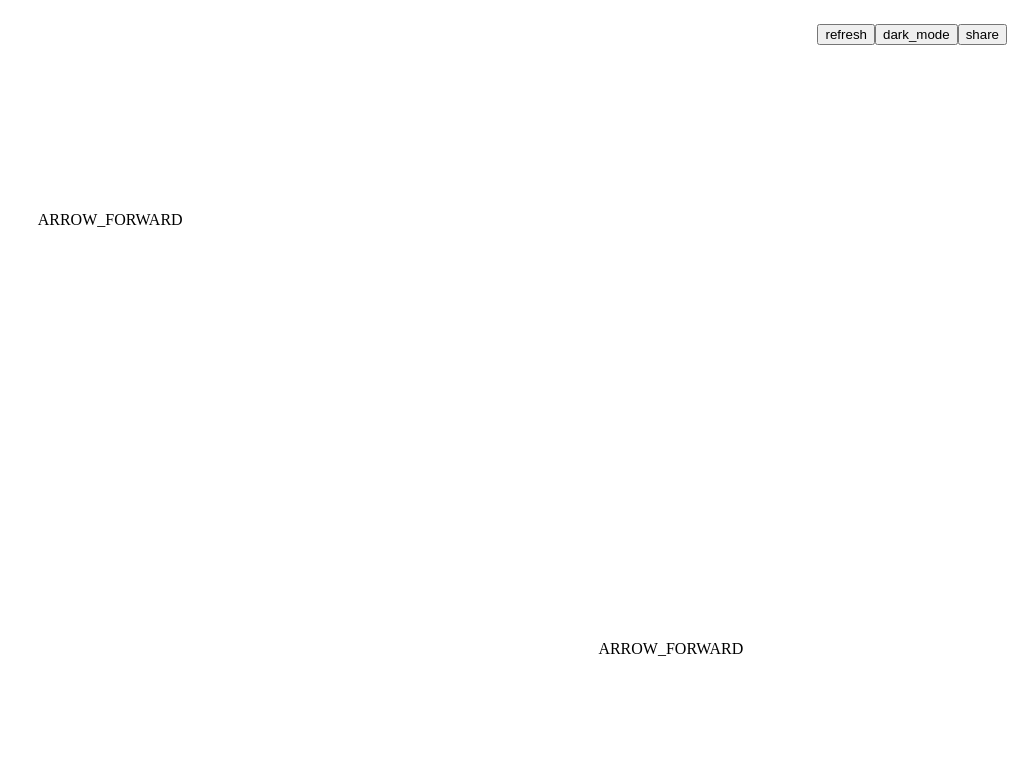
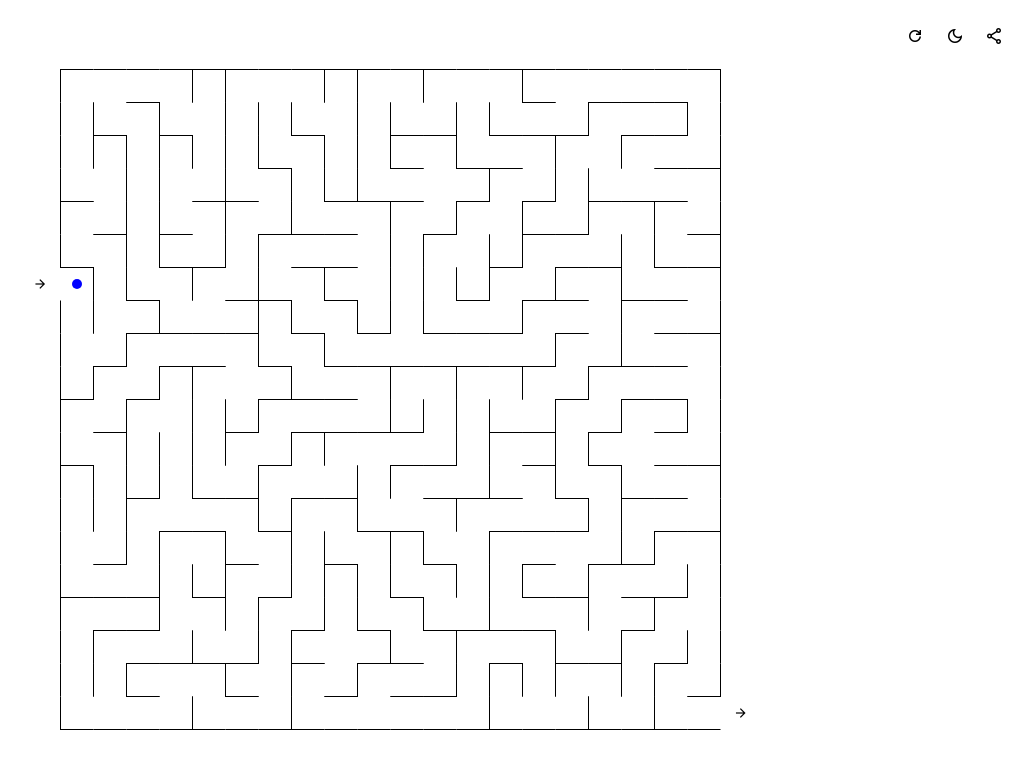
Before and after one commit to chrispyles/amaze, an Angular app: page / in a window 1280 px wide. Shown: the top 768 px of the page, without its empty margins (249-1280 px from the left). Built offline with nearby package versions, Linux system fonts and the light colour scheme; what decorator-cache-getter, exhaustive would draw is missing.

Commit message:
app styles

```diff
--- a/src/styles.scss
+++ b/src/styles.scss
@@ -1 +1,57 @@
-/* You can add global styles to this file, and also import other style files */
+@import url('https://fonts.googleapis.com/css2?family=Material+Symbols+Outlined:opsz,wght,FILL,GRAD@20..48,100..700,0..1,-50..200');
+
+* {
+  margin: 0;
+}
+
+html,
+body {
+  height: 100%;
+}
+
+body {
+  --background-color: white;
+  --border-color: black;
+  --current-position-color: blue;
+  --hover-color: rgba(0, 0, 0, 0.2);
+  --path-color: skyblue;
+  --text-color: black;
+
+  background: var(--background-color);
+  color: var(--text-color);
+
+  &.dark-mode {
+    --background-color: #060606;
+    --border-color: white;
+    --current-position-color: red;
+    --hover-color: rgba(255, 255, 255, 0.2);
+    --path-color: lightcoral;
+    --text-color: white;
+  }
+}
+
+button {
+  background: none;
+  border: none;
+  border-radius: 50%;
+  color: var(--text-color);
+  cursor: pointer;
+  font-size: 1.25rem;
+  padding: 0.5rem;
+
+  &:hover {
+    background: var(--hover-color);
+  }
+
+  &.icon-button {
+    align-items: center;
+    display: flex;
+    height: 2.5rem;
+    justify-content: center;
+    width: 2.5rem;
+  }
+}
+
+.material-symbols {
+  font-family: 'Material Symbols Outlined';
+}
```
